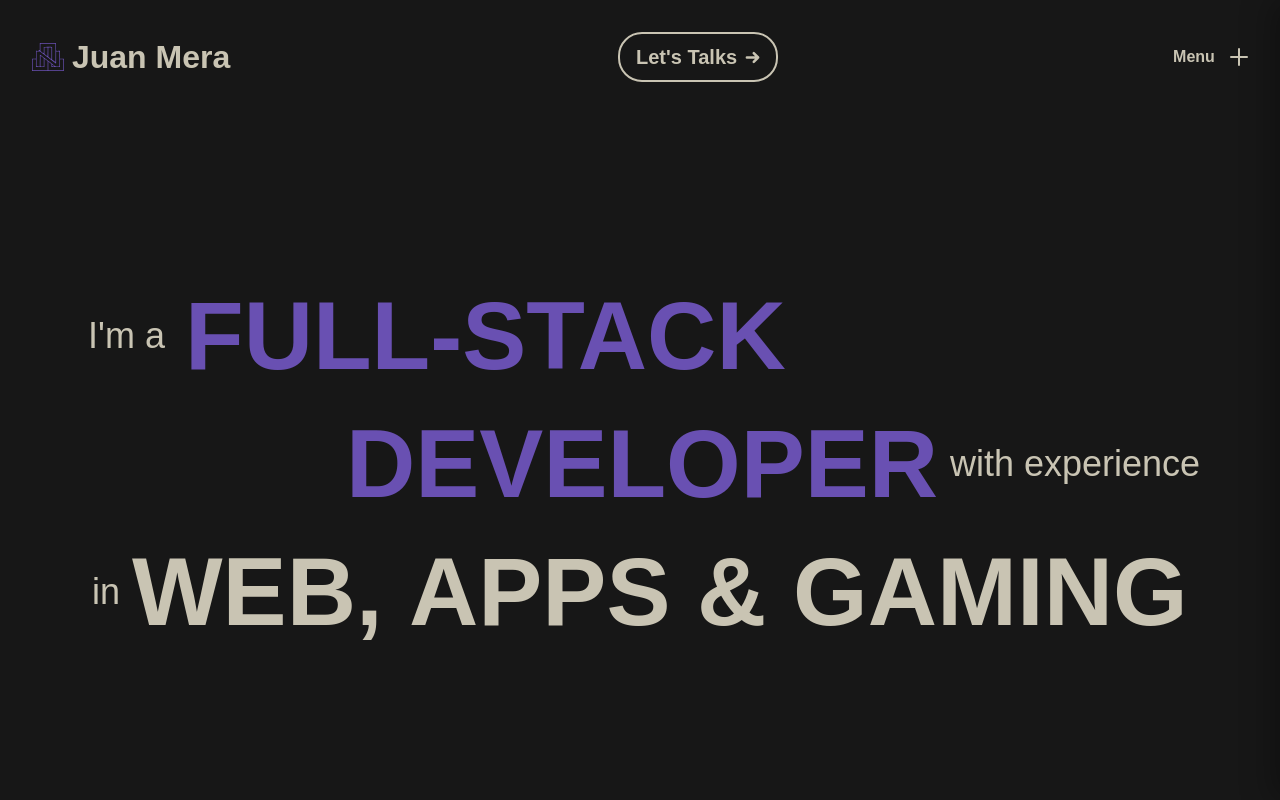
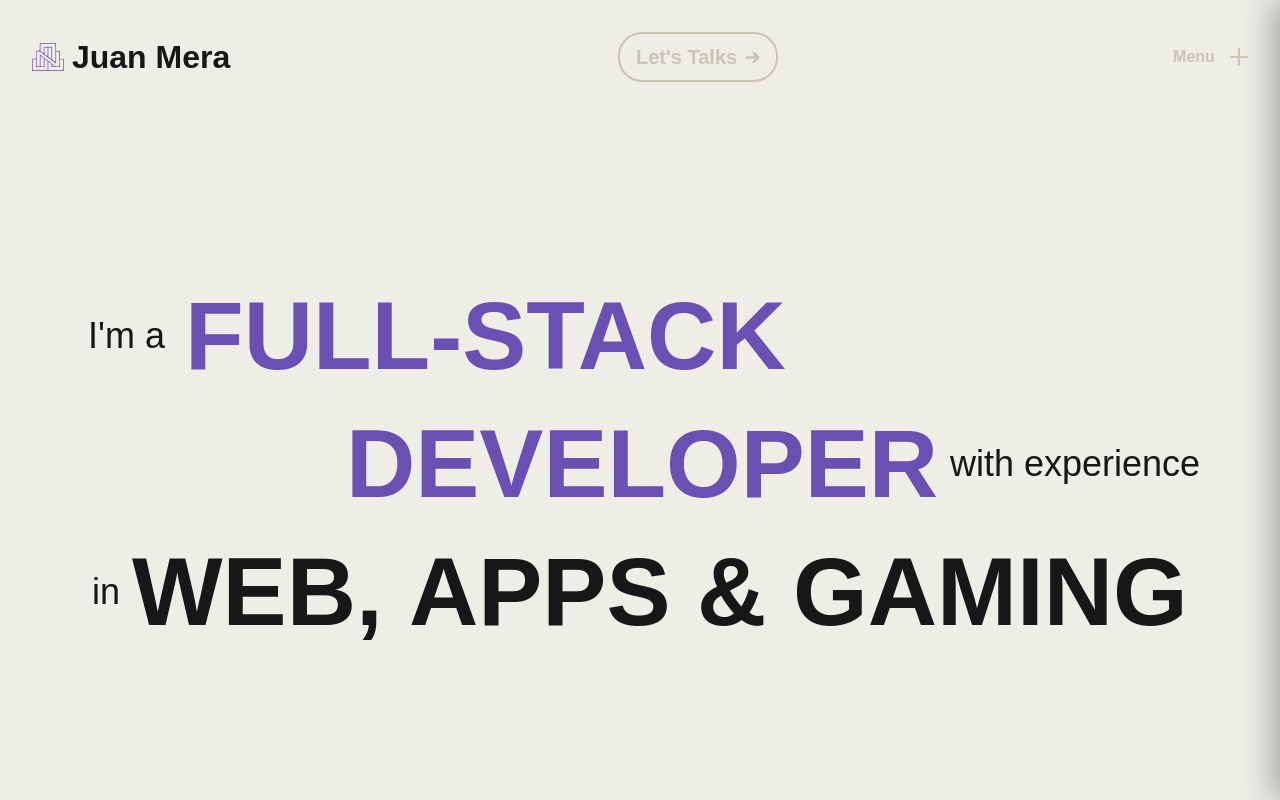
Before and after one commit to Juan1mera/Portfolio, a React (Vite) app: page / in a window 1280 px wide. Shown: the top 800 px of the page. Built offline with nearby package versions, Linux system fonts and the light colour scheme; a web font is replaced by a local one.

Commit message:
feat: Modo claro base

```diff
--- a/src/App.tsx
+++ b/src/App.tsx
@@ -6,9 +6,12 @@ import Support from './views/support/Support'
 import Terms from './views/terms/Terms'
 import NotFound from './views/errors/NotFound'
 import Home from './views/home/Home'
+import { useTheme } from './hooks/useTheme'
 
 
 function App() {
+  useTheme(); // Initialize theme
+
   return (
     <>
       {/* NavBar siempre visible */}
@@ -42,7 +45,7 @@ function App() {
         <Route path="*" element={<NotFound />} />
       </Routes>
 
-       <Footer />
+      <Footer />
     </>
   )
 }
--- a/src/components/StaggeredMenu.tsx
+++ b/src/components/StaggeredMenu.tsx
@@ -6,6 +6,7 @@ import { gsap } from 'gsap';
 import CustomLink from './ui/CustomLink';
 import { WebColors } from '../constants/colors';
 import LogoSvg from './LogoSvg';
+import ThemeToggle from './ThemeToggle';
 
 export interface StaggeredMenuItem {
   label: string;
@@ -477,6 +478,11 @@ export const StaggeredMenu: React.FC<StaggeredMenuProps> = ({
               </ul>
             </div>
           )}
+
+          <div className="mt-8 pt-6 border-t border-black/10 dark:border-white/10 flex items-center justify-between">
+            <span className="text-sm font-semibold opacity-60 uppercase tracking-wider">Appearance</span>
+            <ThemeToggle />
+          </div>
         </div>
       </aside>
 
--- /dev/null
+++ b/src/components/ThemeToggle.tsx
@@ -0,0 +1,22 @@
+import { useTheme } from '../hooks/useTheme';
+import { Sun, Moon } from 'lucide-react';
+
+const ThemeToggle = () => {
+    const { theme, toggleTheme } = useTheme();
+
+    return (
+        <button
+            onClick={toggleTheme}
+            className="p-2 rounded-full transition-colors duration-300 hover:bg-black/10 dark:hover:bg-white/10"
+            aria-label="Toggle theme"
+        >
+            {theme === 'light' ? (
+                <Moon className="w-6 h-6 text-purple" />
+            ) : (
+                <Sun className="w-6 h-6 text-text-color" />
+            )}
+        </button>
+    );
+};
+
+export default ThemeToggle;
--- /dev/null
+++ b/src/hooks/useTheme.ts
@@ -0,0 +1,47 @@
+import { useState, useEffect } from 'react';
+
+type Theme = 'light' | 'dark';
+
+export const useTheme = () => {
+  const [theme, setTheme] = useState<Theme>(() => {
+    const storedTheme = localStorage.getItem('theme') as Theme | null;
+    if (storedTheme) return storedTheme;
+
+    if (window.matchMedia('(prefers-color-scheme: dark)').matches) {
+      return 'dark';
+    }
+    return 'light';
+  });
+
+  useEffect(() => {
+    const root = window.document.documentElement;
+    root.setAttribute('data-theme', theme);
+    localStorage.setItem('theme', theme);
+
+    // Dynamic favicon logic
+    const favicon = document.querySelector('link[rel="icon"]') as HTMLLinkElement;
+    if (favicon) {
+      favicon.href = theme === 'dark' ? '/LogoJuan.svg' : '/LogoJuan_1.svg';
+    }
+  }, [theme]);
+
+  // Listen for system changes
+  useEffect(() => {
+    const mediaQuery = window.matchMedia('(prefers-color-scheme: dark)');
+    const handleChange = (e: MediaQueryListEvent) => {
+      const storedTheme = localStorage.getItem('theme');
+      if (!storedTheme) {
+        setTheme(e.matches ? 'dark' : 'light');
+      }
+    };
+
+    mediaQuery.addEventListener('change', handleChange);
+    return () => mediaQuery.removeEventListener('change', handleChange);
+  }, []);
+
+  const toggleTheme = () => {
+    setTheme((prev) => (prev === 'light' ? 'dark' : 'light'));
+  };
+
+  return { theme, toggleTheme };
+};
--- a/src/index.css
+++ b/src/index.css
@@ -2,14 +2,30 @@
 @import "tailwindcss";
 
 @theme {
-  --color-background: #171717;
-  --color-background-black: #090909;
-  --color-text-color: #C9C4B3;
-  --color-text-light: #eeede6;
+  --color-background: var(--background);
+  --color-background-black: var(--background-black);
+  --color-text-color: var(--text-color);
+  --color-text-light: var(--text-light);
   --color-green: #30651B;
-  --color-purple: #392F5A;
+  --color-purple: var(--purple);
   --color-purple-light: #6950b2;
   --color-purple-extra-light: #e5e6fa;
+}
+
+:root {
+  --background: #171717;
+  --background-black: #090909;
+  --text-color: #C9C4B3;
+  --text-light: #eeede6;
+  --purple: #392F5A;
+}
+
+:root[data-theme='light'] {
+  --background: #eeede6;
+  --background-black: #ffffff;
+  --text-color: #171717;
+  --text-light: #392F5A;
+  --purple: #6950b2;
 }
 
 :root {
@@ -19,8 +35,8 @@
   font-weight: 400;
 
   color-scheme: light dark;
-  color: #C9C4B3;
-  background-color: #171717;
+  color: var(--text-color);
+  background-color: var(--background);
 
   font-synthesis: none;
   text-rendering: optimizeLegibility;
```
